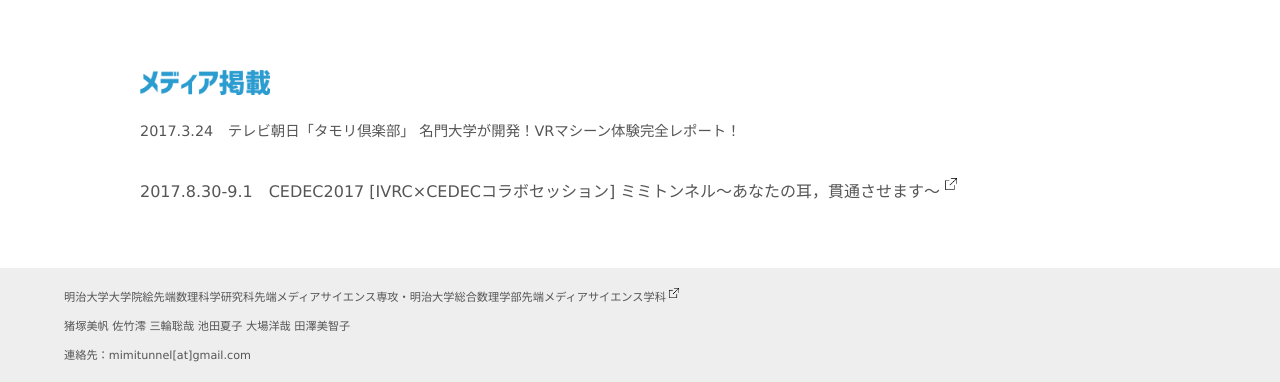
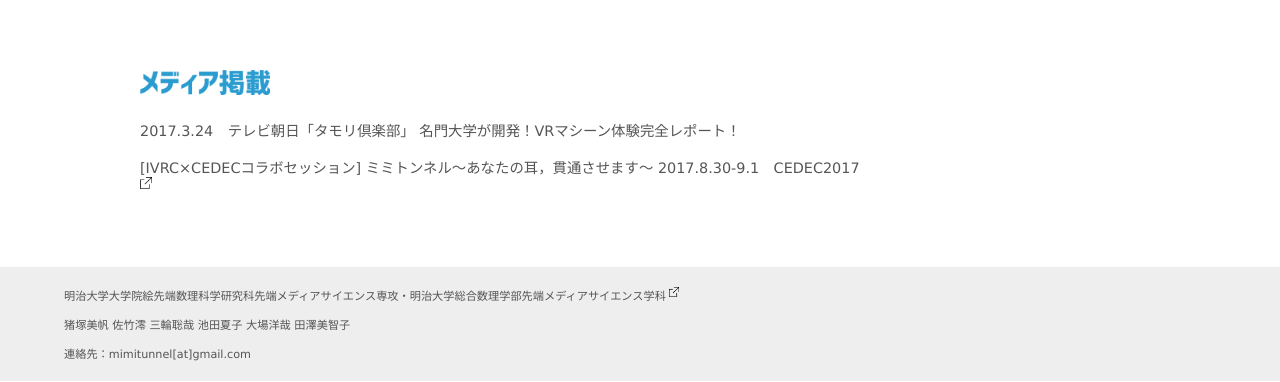
Before and after one commit to mimitunnel/mimitunnel.github.io, a plain HTML site: page index.html in a window 1280 px wide. Shown: the part 2564-2946 px from the top of the page. Drawn offline with Linux system fonts and the light colour scheme.

Commit message:
Update index.html

```diff
--- a/index.html
+++ b/index.html
@@ -79,9 +79,9 @@
         <div class="row" id="media">
             <div class="media">
                 <h2>メディア掲載</h2> <img class="index" src="./img/index5.png">
-                <p>2017.3.24　テレビ朝日「タモリ倶楽部」 名門大学が開発！VRマシーン体験完全レポート！</p>
+                <p>2017.3.24　テレビ朝日「タモリ倶楽部」 名門大学が開発！VRマシーン体験完全レポート！
                 <br>
-                <br><a link href="http://cedec.cesa.or.jp/2017/session/ENG/s592534a162788/">2017.8.30-9.1　CEDEC2017 [IVRC×CEDECコラボセッション] ミミトンネル～あなたの耳，貫通させます～&nbsp;</a></p>
+                <br>2017.8.30-9.1　CEDEC2017<a link href="http://cedec.cesa.or.jp/2017/session/ENG/s592534a162788/" style="float:left;"> [IVRC×CEDECコラボセッション] ミミトンネル～あなたの耳，貫通させます～&nbsp;</a></p>
             <a link href="http://cedec.cesa.or.jp/2017/session/ENG/s592534a162788/"><img src="./img/icon2.png" class="icon" style="height:12px;"></a>
 
             </div>
```
